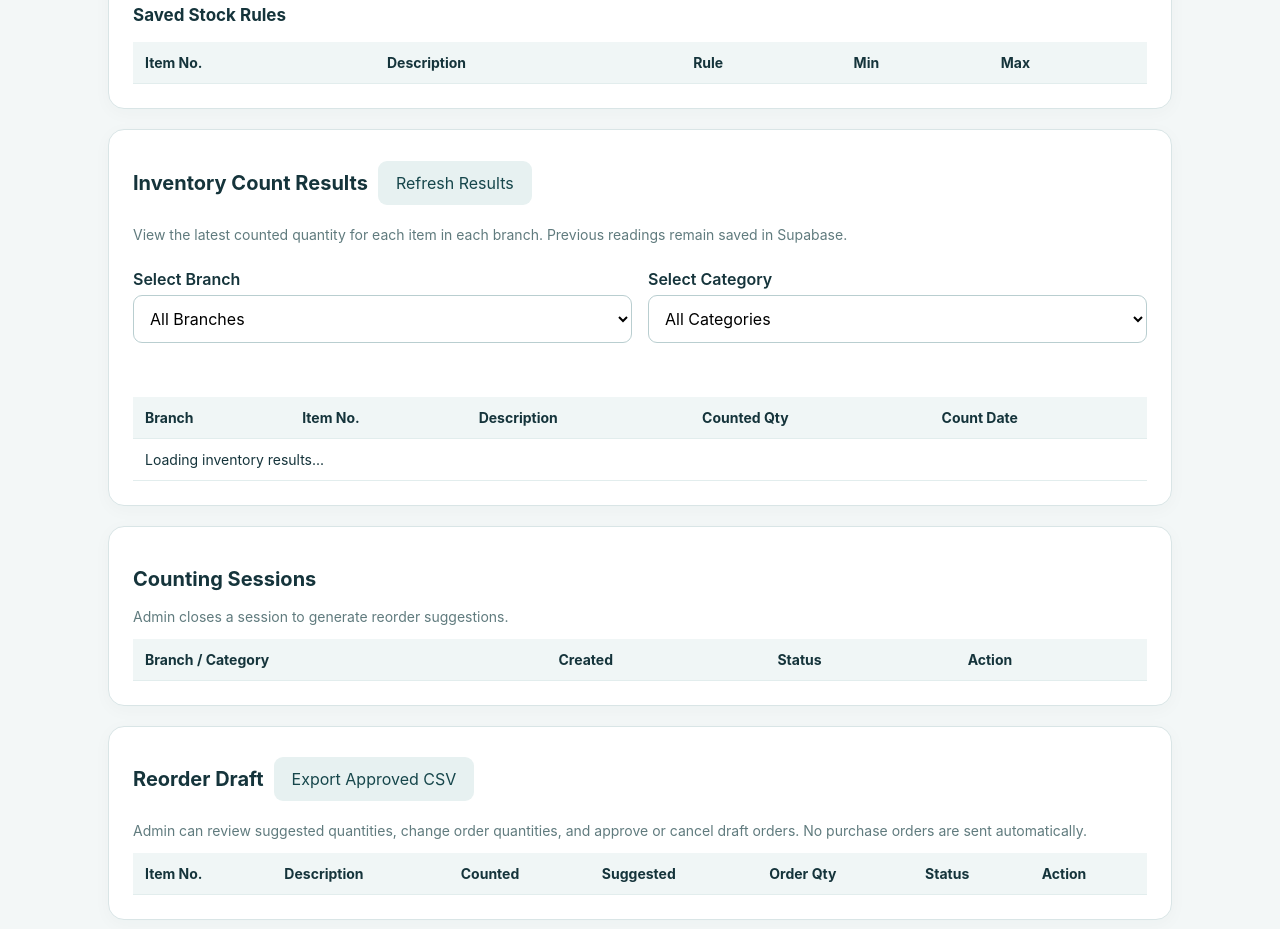
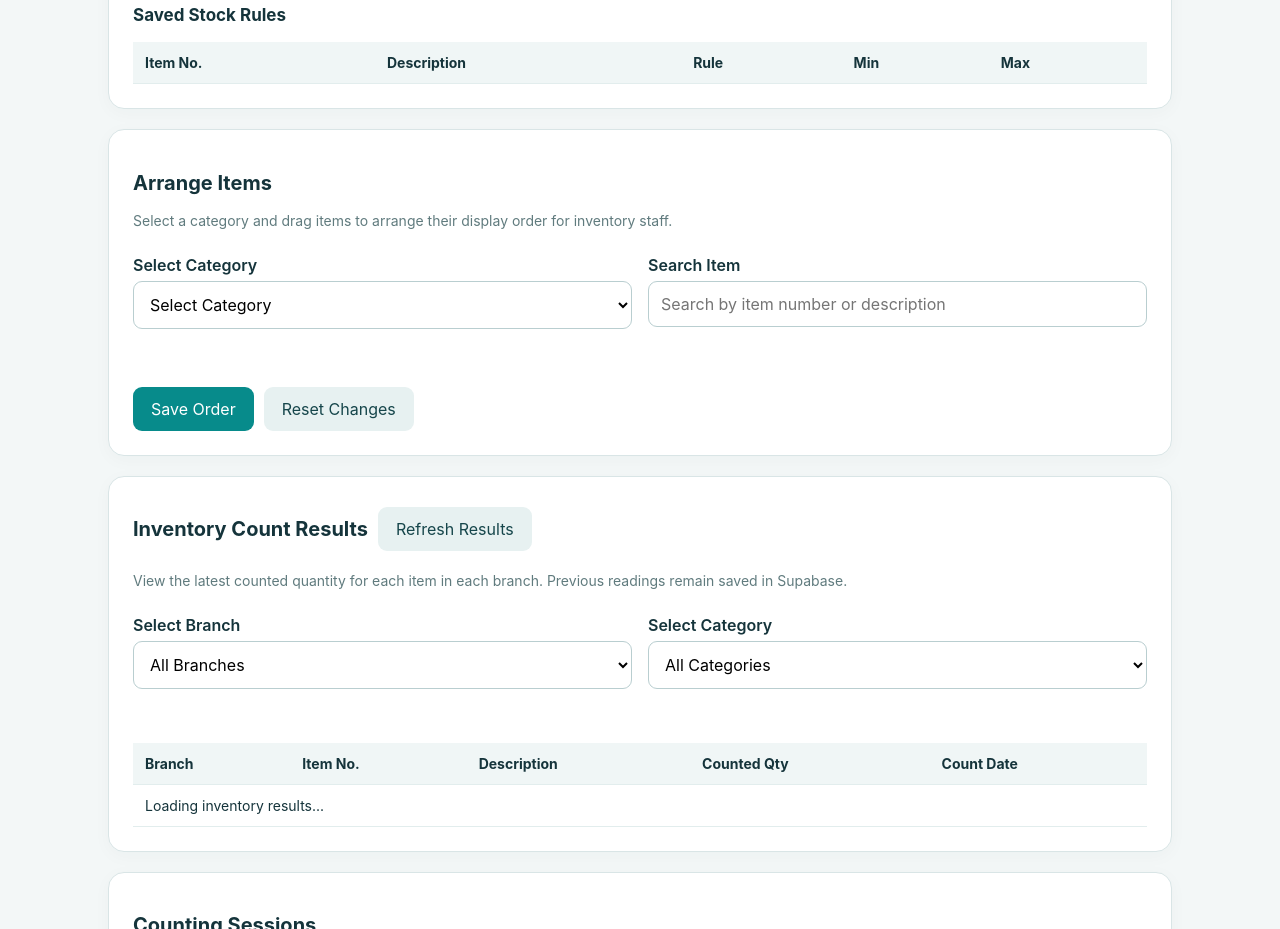
Before and after one commit to Aboudraa1/ADI-Inventory, a plain HTML site: page admin.html in a window 1280 px wide. Shown: the part 1140-2069 px from the top of the page. Drawn offline with Linux system fonts and the light colour scheme; a script that the page names is missing.

Commit message:
Add 'Arrange Items' section to admin.html
Added a new section for arranging items with category selection and search functionality.

```diff
--- a/admin.html
+++ b/admin.html
@@ -229,6 +229,66 @@
 
         </section>
 
+<!-- Arrange Items -->
+<section class="card" id="arrangeItemsSection">
+
+    <h2>Arrange Items</h2>
+
+    <p class="muted">
+        Select a category and drag items to arrange
+        their display order for inventory staff.
+    </p>
+
+    <div class="two">
+
+        <div>
+            <label for="sortCategory">
+                Select Category
+            </label>
+
+            <select id="sortCategory">
+                <option value="">
+                    Select Category
+                </option>
+            </select>
+        </div>
+
+        <div>
+            <label for="sortSearch">
+                Search Item
+            </label>
+
+            <input
+                id="sortSearch"
+                type="search"
+                placeholder="Search by item number or description">
+        </div>
+
+    </div>
+
+    <p id="sortMessage" class="message" role="status"></p>
+
+    <div id="sortableItems" class="sortable-list"></div>
+
+    <div class="actions" style="margin-top:20px">
+
+        <button
+            id="saveItemOrder"
+            type="button">
+            Save Order
+        </button>
+
+        <button
+            id="resetItemOrder"
+            class="secondary"
+            type="button">
+            Reset Changes
+        </button>
+
+    </div>
+
+</section>
+
         <!-- Inventory Count Results -->
         <section class="card">
 
```
